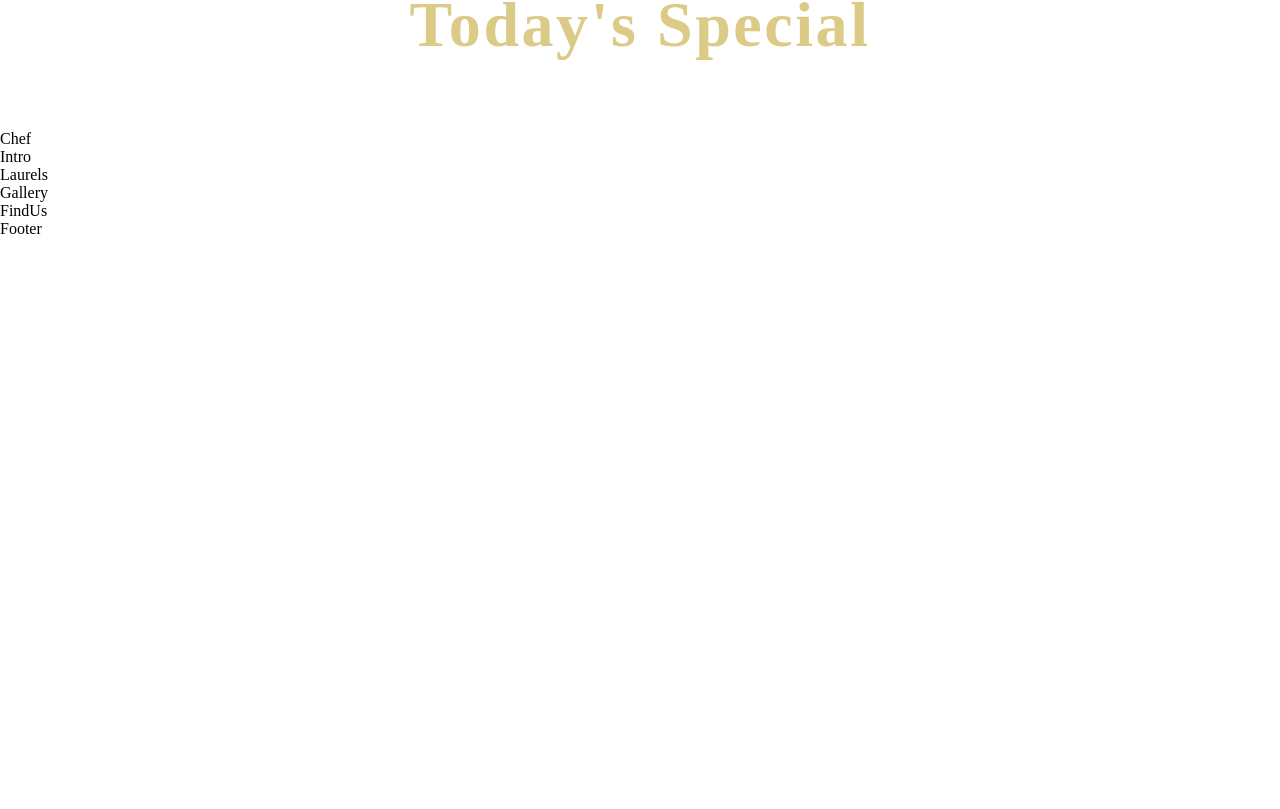
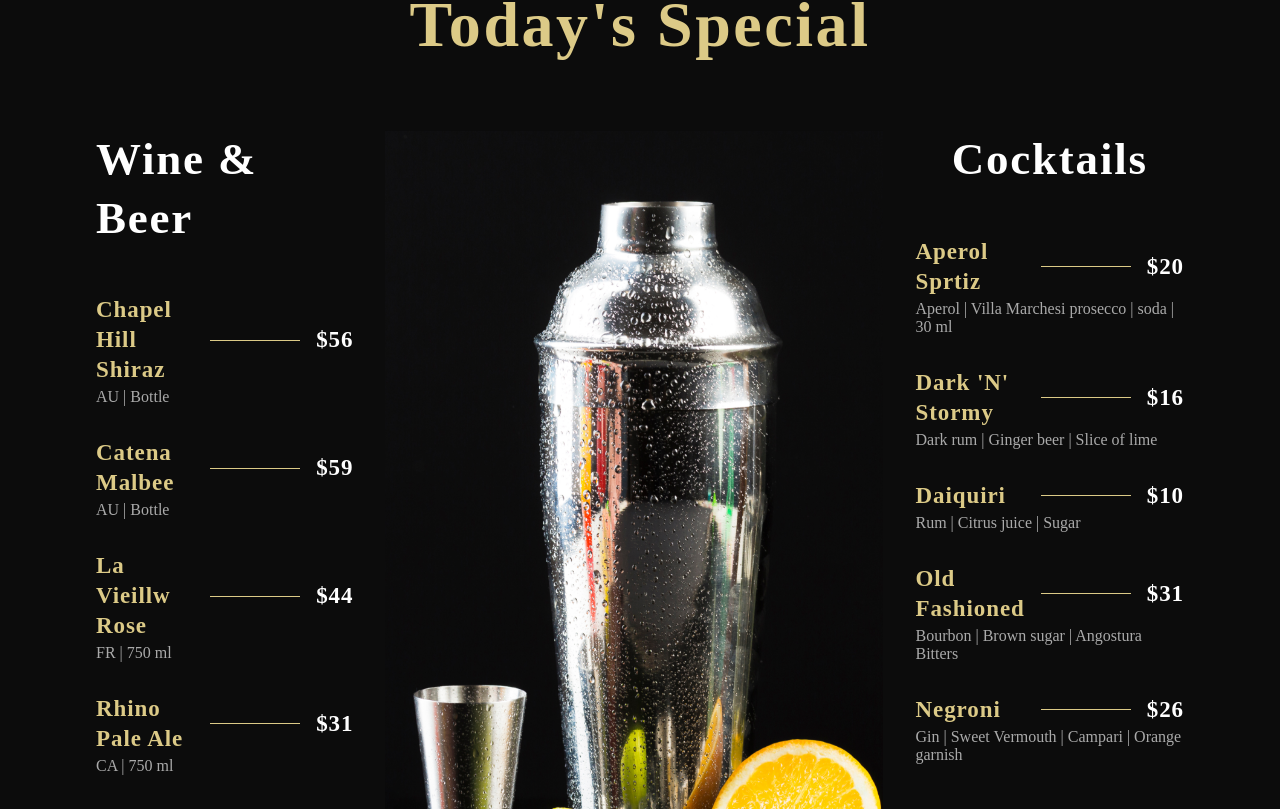
Before and after one commit to Shashank8175/Gericht_Restaurant_Website_React, a React (Create React App) app: page / in a window 1280 px wide. Shown: the part 2211-3020 px from the top of the page. Before the commit the page ends 2449 px from the top, so only its background shows below. Built offline with nearby package versions, Linux system fonts and the light colour scheme; a web font is replaced by a local one.

Commit message:
Style Special Menu.

```diff
--- a/src/components/Menuitem/MenuItem.css
+++ b/src/components/Menuitem/MenuItem.css
@@ -0,0 +1,35 @@
+.app__menuitem {
+    width: 100%;
+    margin: 1rem 0;
+
+    display: flex;
+    flex-direction: column;
+}
+
+.app__menuitem-head {
+    display: flex;
+    justify-content: space-between;
+    align-items: center;
+}
+
+.app__menuitem-sub {
+    width: 100%;
+    margin-top: 0.2rem;
+}
+
+.app__menuitem-name {
+    flex: 1;
+}
+
+.app__menuitem-dash {
+    width: 90px;
+    height: 1px;
+    background: var(--color-golden);
+    margin: 0 1rem;
+}
+
+.app__menuitem-price {
+    display: flex;
+    justify-content: flex-end;
+    align-items: flex-end;
+}
--- a/src/components/Menuitem/MenuItem.jsx
+++ b/src/components/Menuitem/MenuItem.jsx
@@ -2,9 +2,25 @@
 
 import './MenuItem.css';
 
-const MenuItem = () => (
-  <div>
-    MenuItem
+const MenuItem = ({ title, price, tags}) => (
+  <div className='app__menuitem'>
+    <div className="app__menuitem-head">
+      <div className="app__menuitem-name">
+        <p className="p__cormorant" style={{color: '#DCCA87'}}>{title}</p>
+      </div>
+
+      <div className="app__menuitem-dash" />
+
+      <div className="app__menuitem-price">
+        <p className="p__cormorant">{price}</p>
+      </div>
+
+    </div>
+
+    <div className="app__menuitem-sub">
+      <p className="p__ipensans" style={{color: '#AAA'}}>{tags}</p>
+    </div>
+
   </div>
 );
 
--- a/src/container/Menu/SpecialMenu.css
+++ b/src/container/Menu/SpecialMenu.css
@@ -0,0 +1,87 @@
+.app__specialMenu {
+    flex-direction: column;
+    background: var(--color-black);
+}
+
+.app__specialMenu-title {
+    margin-bottom: 2rem;
+    text-align: center;
+}
+
+.app__specialMenu-menu {
+    width: 100%;
+
+    margin: 2rem 0;
+    display: flex;
+    justify-content: center;
+    align-items: flex-start;
+    flex-direction: row;
+}
+
+.app__specialMenu-menu_heading {
+    font-family: var(--font-base);
+    font-weight: 600;
+    font-size: 45px;
+    line-height: 58.5px;
+
+    letter-spacing: 0.04em;
+    color: var(--color-white);
+}
+
+.app__specialMenu-menu_wine,
+.app__specialMenu-menu_cocktails {
+    flex: 1;
+    width: 100%;
+    flex-direction: column;
+}
+
+.app__specialMenu-menu_img {
+    width: 410px;
+    margin: 0 2rem;
+}
+
+.app__specialMenu-menu_img img {
+    width: 100%;
+    height: auto;
+}
+
+.app__specialMenu-menu_items {
+    display: flex;
+    flex-direction: column;
+
+    margin: 2rem 0;
+    width: 100%;
+}
+
+@media screen and (max-width: 2000px) {
+    .app__specialMenu-menu_img {
+        width: 650px;
+    }
+
+    .app__specialMenu-menu_img img {
+        height: 920px;
+    }
+}
+
+@media screen and (max-width: 1150px) {
+    .app__specialMenu-menu {
+        flex-direction: column;
+        align-items: center;
+        width: 100%;
+    }
+
+    .app__specialMenu-menu_img {
+        margin: 3rem 0;
+    }
+}
+
+@media screen and (max-width: 650px) {
+    .app__specialMenu-menu_img {
+        width: 100%;
+    }
+
+    .app__specialMenu-menu_heading {
+        font-size: 35px;
+        line-height: 48.5px;
+    }
+}
--- a/src/container/Menu/SpecialMenu.jsx
+++ b/src/container/Menu/SpecialMenu.jsx
@@ -10,6 +10,36 @@
       <SubHeading title='Menu that fits you palatte'/>
       <h1 className="headtext__cormorant">Today's Special</h1>
     </div>
+
+    <div className="app__specialMenu-menu">
+      <div className="app__specialMenu-menu_wine flex__center">
+        <p className='app__specialMenu-menu_heading'>Wine & Beer</p>
+        <div className="app__specialMenu-menu_items">
+          {data.wines.map((wine, index) => (
+            <MenuItem key={wine.title + index} title={wine.title} price={wine.price} tags={wine.tags} />
+          ))}
+        </div>
+      </div>
+
+      <div className="app__specialMenu-menu_img">
+        <img src={images.menu} alt="menu img" />
+      </div>
+
+      <div className="app__specialMenu-menu_cocktails flex__center">
+        <p className='app__specialMenu-menu_heading'>Cocktails</p>
+        <div className="app__specialMenu-menu_items">
+          {data.cocktails.map((cocktail, index) => (
+            <MenuItem key={cocktail.title + index} title={cocktail.title} price={cocktail.price} tags={cocktail.tags} />
+          ))}
+        </div>
+      </div>
+
+    </div>
+
+    <div style={{marginTo: '15px'}}>
+      <button type='button' className='custom__button'>View More</button>
+    </div>
+
   </div>
 );
 
```
